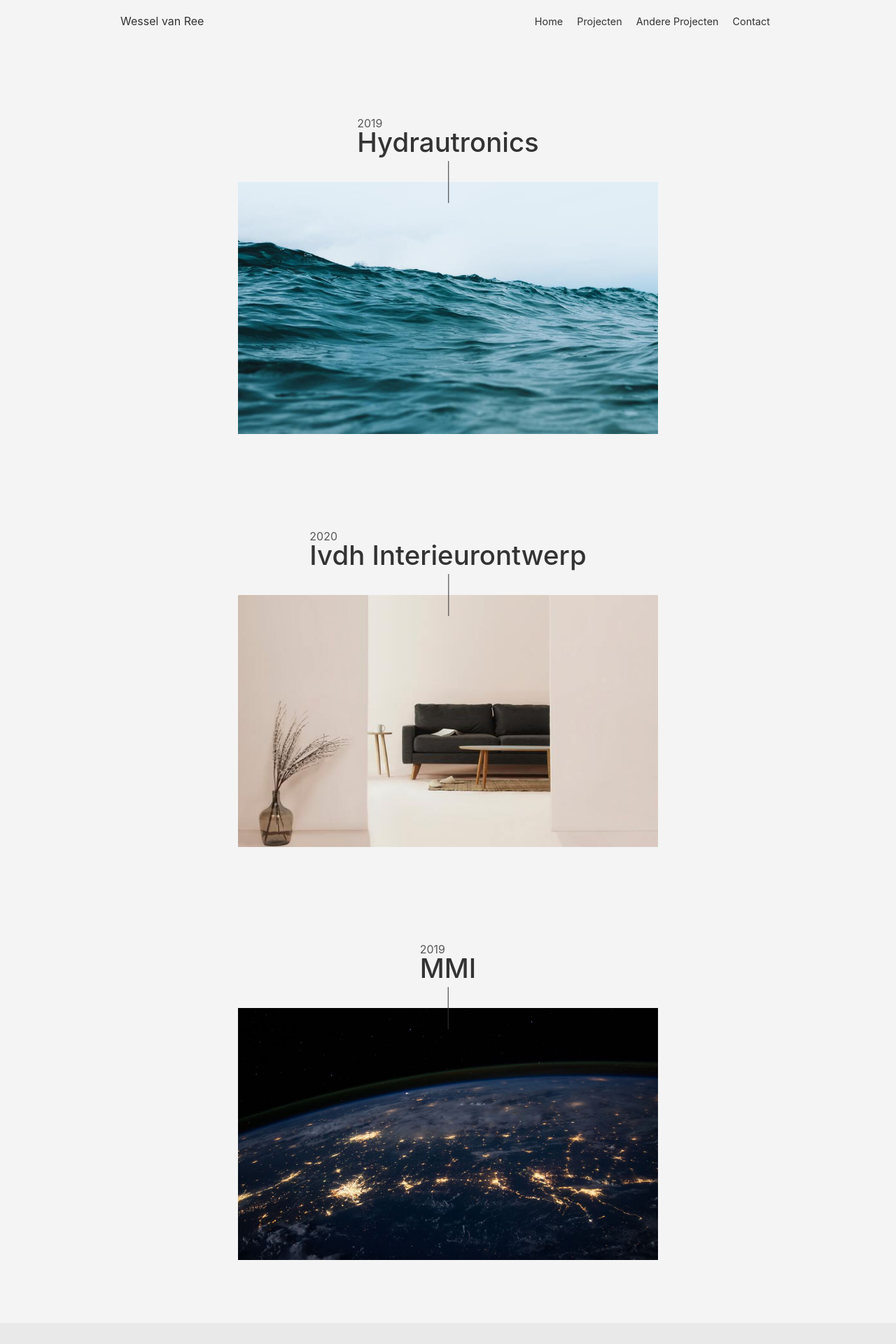
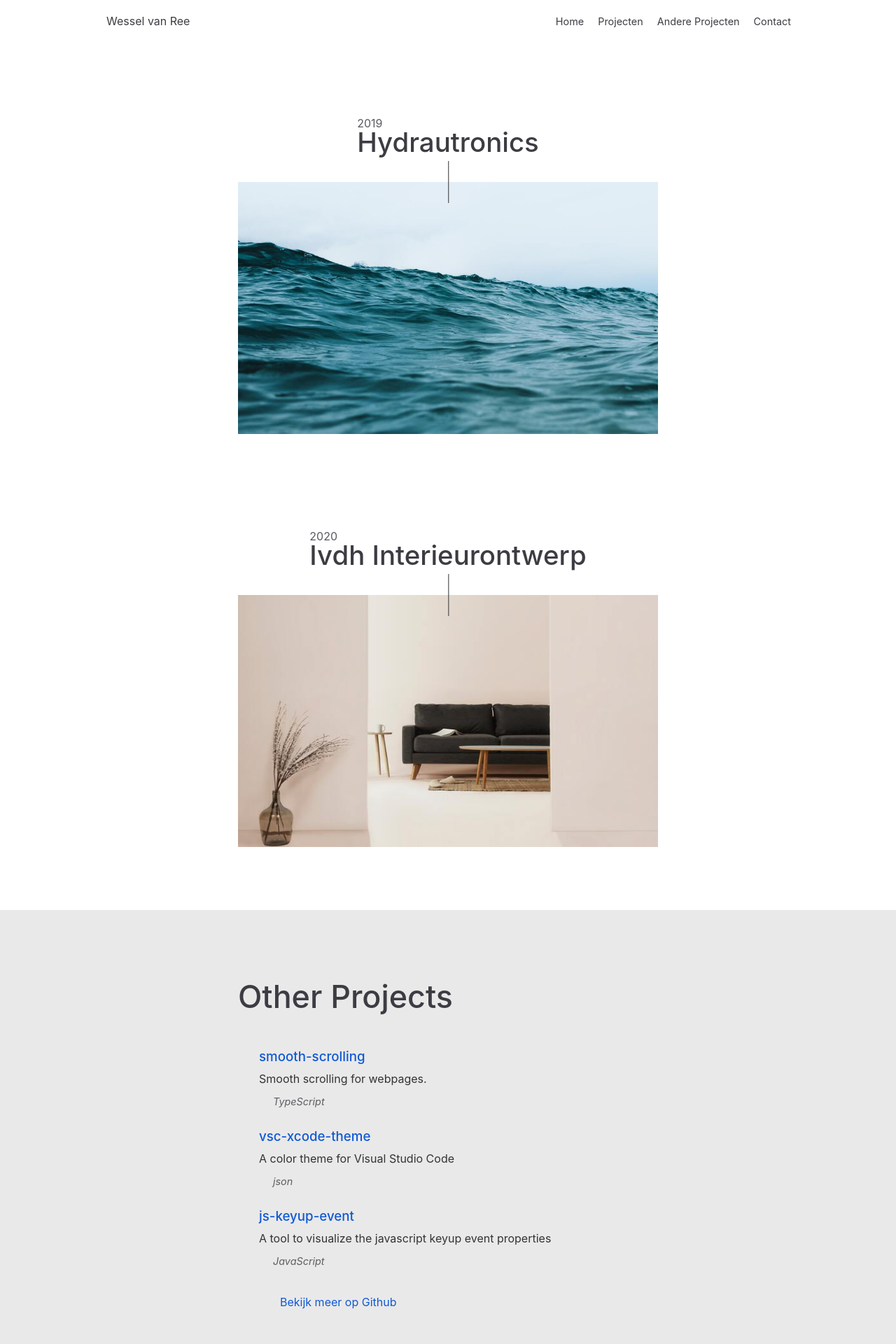
Before and after one commit to wesselvanree/portfolio, a React (Create React App) app: page / in a window 1280 px wide. Shown: the top 1920 px of the page at 70% size. Built offline with nearby package versions, Linux system fonts and the light colour scheme.

Commit message:
use _variables.scss in all styles

```diff
--- a/src/components/ProjectsHome/data.ts
+++ b/src/components/ProjectsHome/data.ts
@@ -1,8 +1,15 @@
 import { ProjectItem } from './Project';
-import { GithubProjectItem } from './GithubProject';
 import hydrautronics from './images/hydrautronics.jpg';
 import ivdh from './images/ivdh.jpg';
 import mmi from './images/mmi.jpg';
+
+export interface GithubProjectItem {
+  name: string;
+  url: string;
+  description: string;
+  topics: string[];
+  demo?: string;
+}
 
 // featured projects
 export const projects: ProjectItem[] = [
@@ -20,13 +27,13 @@ export const projects: ProjectItem[] = [
     imageAlt: 'Bekijk de website van Ivdh Interieurontwerp',
     url: 'https://ivdhinterieurontwerp.nl',
   },
-  {
-    name: 'MMI',
-    year: 2019,
-    image: mmi,
-    imageAlt: 'Bekijk de website over MMI en Maatschappelijke invloeden.',
-    url: 'https://wesselvanree.github.io/mmi',
-  },
+  // {
+  //   name: 'MMI',
+  //   year: 2019,
+  //   image: mmi,
+  //   imageAlt: 'Bekijk de website over MMI en Maatschappelijke invloeden.',
+  //   url: 'https://wesselvanree.github.io/mmi',
+  // },
 ];
 
 // github projects
@@ -34,13 +41,20 @@ export const githubProjects: GithubProjectItem[] = [
   {
     name: 'smooth-scrolling',
     url: 'https://github.com/wesselvanree/smooth-scrolling',
-    description: "Vloeiend scrollen op webpagina's",
-    topics: ['Typescript'],
+    description: 'Smooth scrolling for webpages.',
+    topics: ['TypeScript'],
   },
   {
     name: 'vsc-xcode-theme',
     url: 'https://github.com/wesselvanree/vsc-xcode-theme',
-    description: 'Een kleurenthema voor Visual Studio Code.',
+    description: 'A color theme for Visual Studio Code',
     topics: ['json'],
   },
+  {
+    name: 'js-keyup-event',
+    url: 'https://github.com/wesselvanree/js-keyup-event',
+    description: 'A tool to visualize the javascript keyup event properties',
+    topics: ['JavaScript'],
+    demo: 'https://wesselvanree.github.io/js-keyup-event/',
+  },
 ];
--- a/src/components/ProjectsHome/index.tsx
+++ b/src/components/ProjectsHome/index.tsx
@@ -21,7 +21,7 @@ const Projects = () => {
       </section>
       <section id="other-projects">
         <div className="other-projects__inner">
-          <h1>Andere Projecten</h1>
+          <h1>Other Projects</h1>
           <div className="github-projects">
             {githubProjects.map(({ description, name, topics, url }, index) => (
               <GithubProject
--- a/src/index.scss
+++ b/src/index.scss
@@ -1,10 +1,7 @@
 @import './utils/variables';
 
-$text: #333;
-$textLight: #333333cc;
-$navigationBackground: #ffffff;
+$background-primary: #ffffff;
 $navigationSecondaryBackground: #e2e2e2;
-$navigationColor: #333;
 
 // colors
 
@@ -18,10 +15,10 @@ body {
   font-family: -apple-system, BlinkMacSystemFont, 'Segoe UI', 'Roboto', 'Oxygen',
     'Ubuntu', 'Cantarell', 'Fira Sans', 'Droid Sans', 'Helvetica Neue',
     sans-serif;
-  color: $text;
+  color: $text-primary;
   -webkit-font-smoothing: antialiased;
   -moz-osx-font-smoothing: grayscale;
-  background-color: #f4f4f4;
+  background-color: $background-primary;
 }
 
 // global
@@ -58,7 +55,7 @@ body.js-no-touch a:hover {
 }
 
 p {
-  color: $textLight;
+  color: $text-secondary;
 }
 
 .horizontal-flex {
@@ -93,21 +90,22 @@ p {
   width: 100%;
   height: 50px;
   position: fixed;
+  padding: 0 14px;
   top: 0;
   left: 0;
   z-index: 2;
-  color: $navigationColor;
+  color: $text-primary;
 
   .navigation__inner {
     height: 100%;
     width: 100%;
     display: flex;
-    max-width: 1000px;
+    max-width: $width-main;
     margin: auto;
 
     .navigation__label {
       padding: 0 12px;
-      color: $navigationColor;
+      color: $text-primary;
     }
 
     .navigation__bar {
@@ -117,7 +115,7 @@ p {
       height: 50px;
       width: 100%;
       z-index: 1;
-      background-color: $navigationBackground;
+      background-color: $background-primary;
 
       p {
         margin: 0;
@@ -137,7 +135,7 @@ p {
           left: 12px;
           height: 1px;
           width: 50%;
-          background-color: $navigationColor;
+          background-color: $text-primary;
           transition: transform 200ms ease-out;
         }
 
@@ -172,7 +170,7 @@ p {
       left: 0;
       width: 100%;
       padding: 0 30px;
-      background-color: $navigationBackground;
+      background-color: $background-primary;
       list-style-type: none;
       transform: translateY(-100%);
       transition: transform 200ms ease-out;
@@ -182,7 +180,7 @@ p {
       .navigation__menu__line {
         height: 1px;
         width: 100%;
-        background-color: $navigationSecondaryBackground;
+        background-color: $seperator;
         display: block;
         opacity: 0;
         transition: opacity 200ms 150ms ease-out;
@@ -239,10 +237,8 @@ p {
 }
 
 @media screen and (min-width: 600px) {
-  $navigationBackground: #f4f4f4;
-
   #navigation {
-    background-color: $navigationBackground;
+    background-color: $background-primary;
     height: 60px;
 
     .navigation__inner {
@@ -254,8 +250,9 @@ p {
         background-color: initial;
         display: flex;
         align-items: center;
+        justify-content: flex-start;
         height: 100%;
-        padding: 0 20px;
+        padding: 0;
 
         .hamburger {
           display: none;
@@ -265,14 +262,13 @@ p {
       .navigation__menu {
         position: initial;
         padding: 0;
-        padding-right: 30px;
         transform: initial;
         box-shadow: none;
         z-index: 1;
         display: flex;
         align-items: center;
         width: initial;
-        background-color: $navigationBackground;
+        background-color: $background-primary;
 
         li {
           opacity: 1;
--- a/src/utils/_variables.scss
+++ b/src/utils/_variables.scss
@@ -22,7 +22,7 @@ $max-main-width: 1000px;
 $mobile-padding: 14px;
 
 // Backgrounds
-$background-primary: #fafbff;
+$background-primary: #ebedf3;
 $background-secondary: #f2f2f8;
 $background-tertiary: #e6e6ec;
 
```
Also changed, not shown: src/components/ProjectsHome/GithubProject.tsx (+1 -7 lines).
